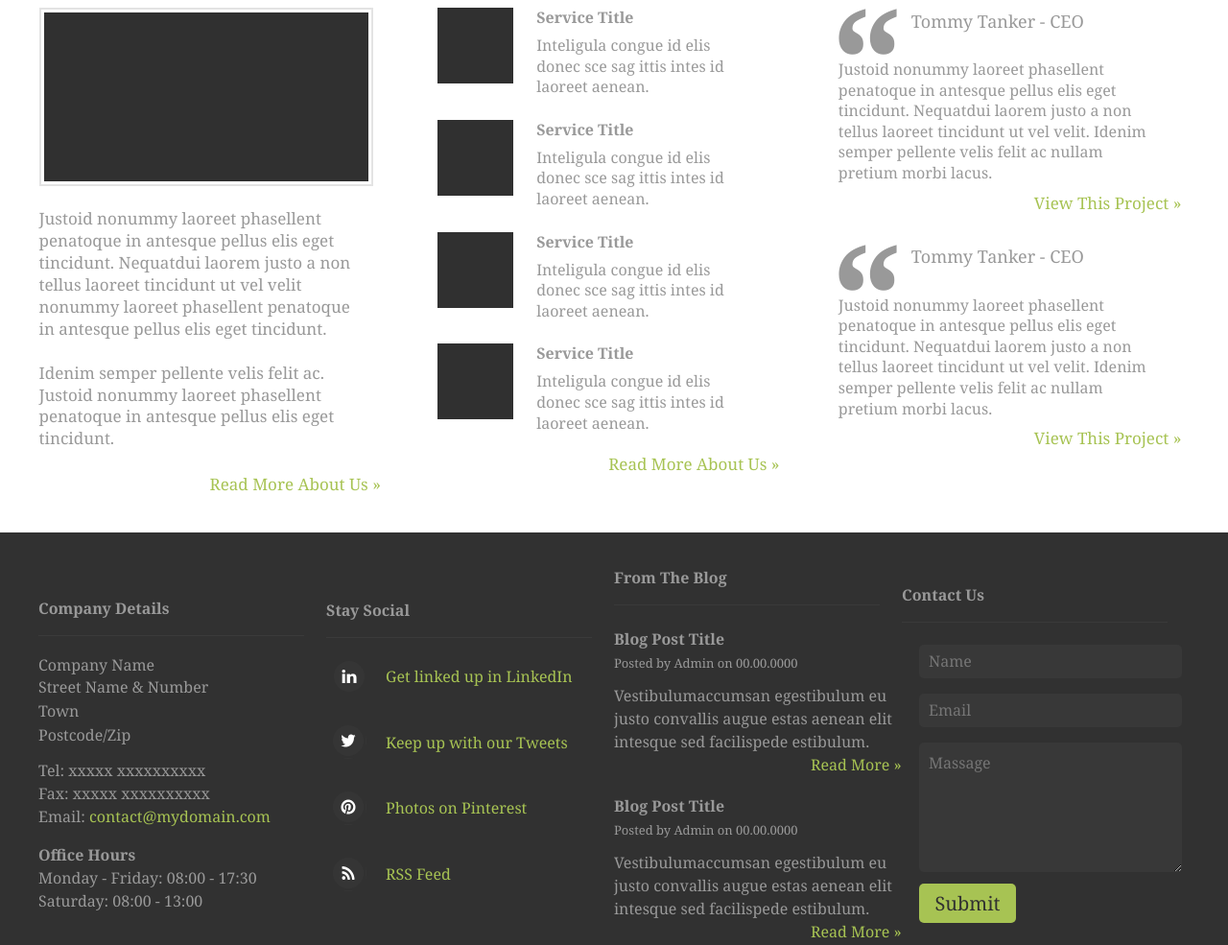
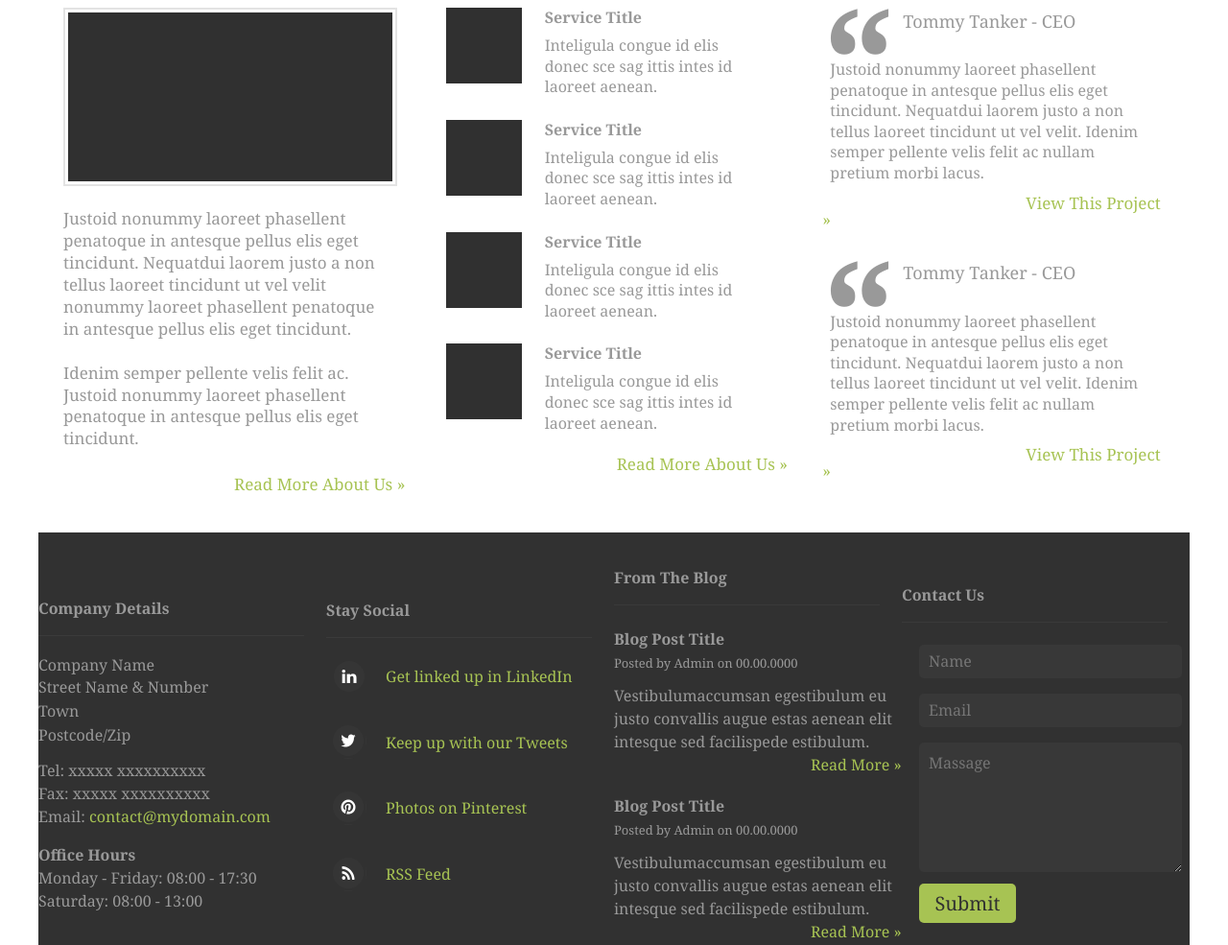
Before and after one commit to Vladislavva/JSAndUITask, a plain HTML site: page UI/index.html in a window 1280 px wide. Shown: the part 932-1917 px from the top of the page at 96% size. Drawn offline with Linux system fonts and the light colour scheme.

Commit message:
add_max-width

```diff
--- a/UI/styles/index.css
+++ b/UI/styles/index.css
@@ -7,8 +7,6 @@ body{
   font-family: Georgia, 'Times New Roman', Times, serif;
     background: #ffffff;
     margin: 0 auto;
+    max-width: 1200px;
+    margin: 0 auto;
 }
-section{
-  max-width: 1200px;
-  margin: 0 auto;
-}
```
